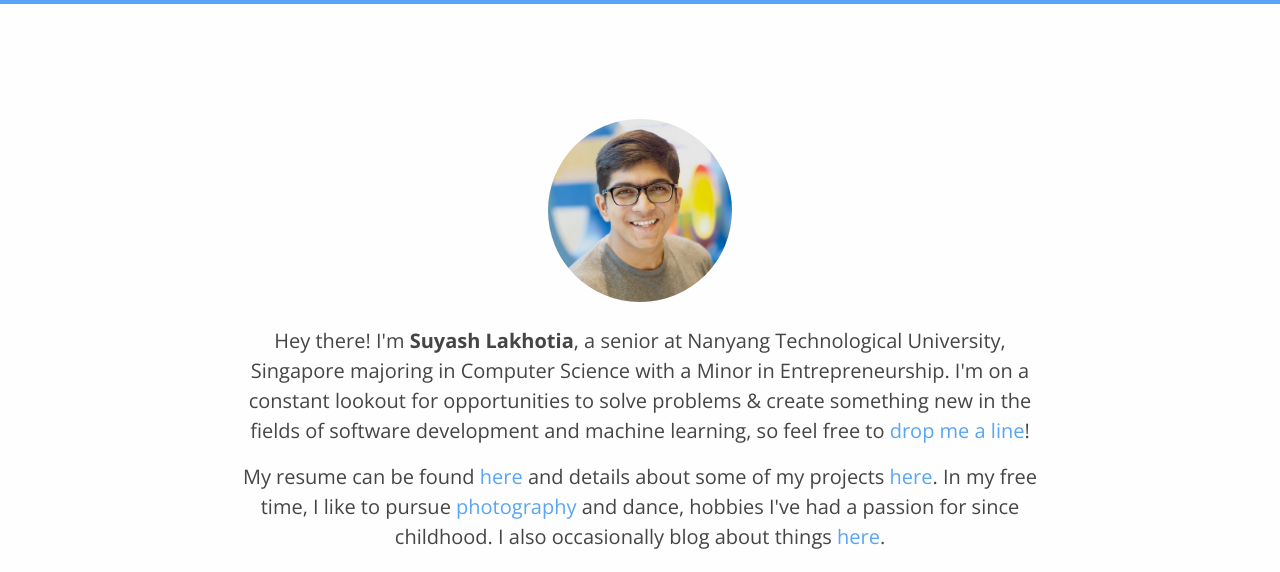
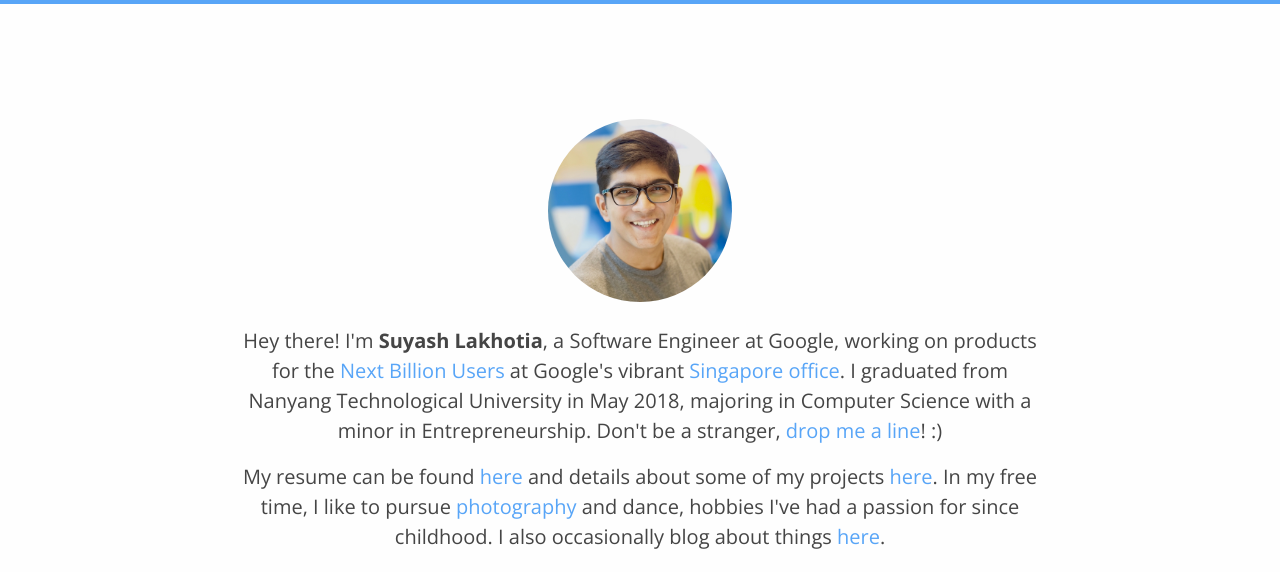
Before and after one commit to SuyashLakhotia/SuyashLakhotia.GitHub.io, a website: page index.html in a window 1280 px wide. Shown: the top 572 px of the page. Drawn offline with nearby package versions, Linux system fonts and the light colour scheme.

Commit message:
Updated Content

```diff
--- a/index.html
+++ b/index.html
@@ -53,7 +53,10 @@
             </div>
             <div class="row justify-content-center align-items-center mt-4">
                 <div class="col-11 col-md-10 col-lg-8 text-center">
-                    <p class="text-center description">Hey there! I'm <strong>Suyash Lakhotia</strong>, a senior at Nanyang Technological University, Singapore majoring in Computer Science with a Minor in Entrepreneurship. I'm on a constant lookout for opportunities to solve problems &amp; create something new in the fields of software development and machine learning, so feel free to <a href="mailto:hello@suyashlakhotia.com">drop me a line</a>!</p>
+                    <p class="text-center description">Hey there! I'm <strong>Suyash Lakhotia</strong>, a Software Engineer at Google, working on products for the <a href="https://www.blog.google/technology/next-billion-users/" target="_blank">Next Billion Users</a> at Google's vibrant <a href="https://careers.google.com/locations/sing/" target="_blank">Singapore office</a>. I graduated from Nanyang Technological University in May 2018, majoring in Computer Science with a minor in Entrepreneurship. Don't be a stranger, <a href="mailto:hello@suyashlakhotia.com">drop me a line</a>! :)</p>
+                    <!--
+                        I'm on a constant lookout for opportunities to solve problems &amp; create something new in the fields of software development and machine learning, so feel free to <a href="mailto:hello@suyashlakhotia.com">drop me a line</a>!
+                    -->
                     <p class="text-center description">My resume can be found <a href="Suyash Lakhotia - Resume [Public].pdf" target="_blank">here</a> and details about some of my projects <a href="http://suyashlakhotia.com/blog/projects/" target="_blank">here</a>. In my free time, I like to pursue <a href="https://www.500px.com/SuyashL" target="_blank">photography</a> and dance, hobbies I've had a passion for since childhood. I also occasionally blog about things <a href="http://suyashlakhotia.com/blog/" target="_blank">here</a>.</p>
                 </div>
             </div>
```
